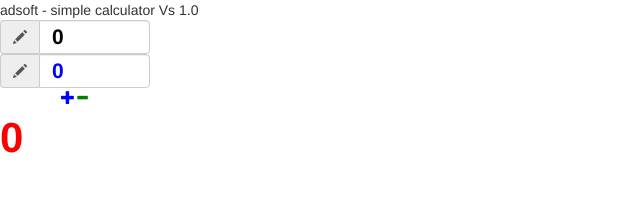
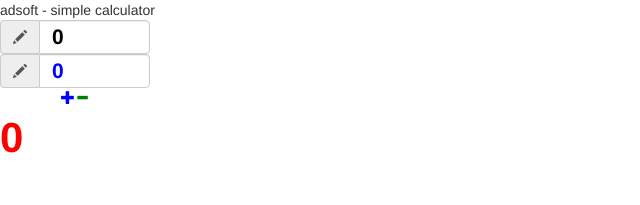
Before and after one commit to adsoftsito/testing-calculator, an Angular app: page / in a window 1280 px wide. Shown: the top 205 px of the page, without its empty margins (0-640 px from the left). Built offline with nearby package versions, Linux system fonts and the light colour scheme.

Commit message:
update title

```diff
--- a/src/app/app.component.html
+++ b/src/app/app.component.html
@@ -1,2 +1,2 @@
-adsoft - simple calculator Vs 1.0
+adsoft - simple calculator
 <app-ui></app-ui>
```
